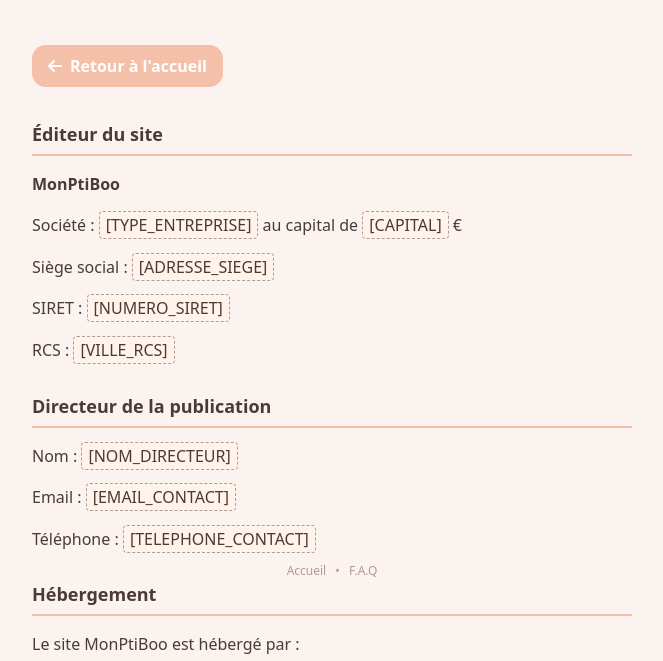
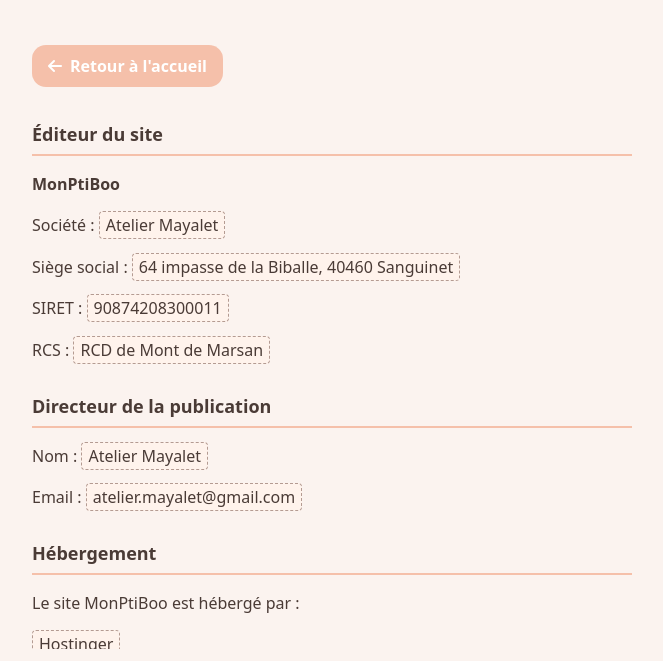
Before and after one commit to MathieuDuboy/monptiboo, a plain HTML site: page mentions.html in a window 1280 px wide. Shown: the part 139-800 px from the top of the page, without its empty margins (308-971 px from the left). Drawn offline with nearby package versions, Linux system fonts and the light colour scheme.

Commit message:
Add files via upload

```diff
--- a/mentions.html
+++ b/mentions.html
@@ -50,7 +50,10 @@
       border-radius: var(--radius);
       margin-bottom: 20px;
       font-weight: 600;
-    }
+    }   .main {
+  overflow-y: auto;
+  max-height: calc(100vh - 140px); /* Ajustez selon la hauteur de votre header/footer */
+}
   </style>
 </head>
 <body>
@@ -73,38 +76,35 @@
         <div class="legal-section">
           <h2>Éditeur du site</h2>
           <p><strong>MonPtiBoo</strong></p>
-          <p>Société : <span class="variable">[TYPE_ENTREPRISE]</span> au capital de <span class="variable">[CAPITAL]</span> €</p>
-          <p>Siège social : <span class="variable">[ADRESSE_SIEGE]</span></p>
-          <p>SIRET : <span class="variable">[NUMERO_SIRET]</span></p>
-          <p>RCS : <span class="variable">[VILLE_RCS]</span></p>
+          <p>Société : <span class="variable">Atelier Mayalet</span></p>
+          <p>Siège social : <span class="variable">64 impasse de la Biballe, 40460 Sanguinet</span></p>
+          <p>SIRET : <span class="variable">90874208300011</span></p>
+          <p>RCS : <span class="variable">RCD de Mont de Marsan</span></p>
         </div>
 
         <div class="legal-section">
           <h2>Directeur de la publication</h2>
-          <p>Nom : <span class="variable">[NOM_DIRECTEUR]</span></p>
-          <p>Email : <span class="variable">[EMAIL_CONTACT]</span></p>
-          <p>Téléphone : <span class="variable">[TELEPHONE_CONTACT]</span></p>
+          <p>Nom : <span class="variable">Atelier Mayalet</span></p>
+          <p>Email : <span class="variable">atelier.mayalet@gmail.com</span></p>
         </div>
 
         <div class="legal-section">
           <h2>Hébergement</h2>
           <p>Le site MonPtiBoo est hébergé par :</p>
-          <p><span class="variable">[NOM_HEBERGEUR]</span></p>
-          <p>Adresse : <span class="variable">[ADRESSE_HEBERGEUR]</span></p>
-          <p>Téléphone : <span class="variable">[TELEPHONE_HEBERGEUR]</span></p>
+          <p><span class="variable">Hostinger</span></p>
+          <p>Adresse : <span class="variable">61 Lordou Vironos Street, 6023 Larnaca, Chypre</span></p>
         </div>
 
         <div class="legal-section">
           <h2>Protection des données personnelles</h2>
           <p>MonPtiBoo s'engage à protéger la vie privée de ses utilisateurs.</p>
-          <p>Délégué à la protection des données : <span class="variable">[NOM_DPO]</span></p>
-          <p>Email DPO : <span class="variable">[EMAIL_DPO]</span></p>
-          <p>Conformité : RGPD - CNIL <span class="variable">[NUMERO_CNIL]</span></p>
+          <p>Délégué à la protection des données : <span class="variable">Yamina VIALES</span></p>
+          <p>Email DPO : <span class="variable">atelier.mayalet@gmail.com</span></p>
         </div>
 
         <div class="legal-section">
           <h2>Propriété intellectuelle</h2>
-          <p>L'ensemble des éléments constituant le site MonPtiBoo (textes, images, logos, etc.) est la propriété exclusive de <span class="variable">[NOM_ENTREPRISE]</span>.</p>
+          <p>L'ensemble des éléments constituant le site MonPtiBoo (textes, images, logos, etc.) est la propriété exclusive de <span class="variable">L'atelier Mayalet</span>.</p>
           <p>Toute reproduction sans autorisation est interdite.</p>
         </div>
 
@@ -122,12 +122,6 @@
       </div>
     </div>
 
-    <div class="footer">
-      <div class="links">
-        <a href="index.html">Accueil</a> •
-        <a href="faq.html">F.A.Q</a>
-      </div>
-    </div>
   </div>
 </body>
 </html>
--- a/script.js
+++ b/script.js
@@ -214,6 +214,8 @@ function handleSaveSuccess() {
         .css('background-color', '#f8f9fa')
         .attr('placeholder', 'Lien enregistré avec succès !');
 
+    $('.muted-sm').html('<b>Rappel : MonPtiBoo ne fait que créer un lien de redirection.</b> Nous n\'avons aucun accès à vos fichiers et ne les stockons pas sur nos serveurs.')
+
     showToast('✓ Sauvegarde réussie !', 'success');
     updateCTAState();
 }
@@ -287,7 +289,7 @@ async function handleInputDelete() {
 
         resetInterfaceAfterDelete();
         showToast('Lien supprimé avec succès !', 'success');
-
+        $('.muted-sm').html('<b>Astuce : Google Drive est totalement gratuit !</b><br />Creéz votre lien via les services ci-dessous')
     } catch (error) {
         console.error('Erreur suppression:', error);
         handleDeleteError();
@@ -460,6 +462,7 @@ async function loadStoredValue() {
                     $('#validateBtn').hide();
                     $('#driveInput').prop('disabled', true);
                     $('#driveInput').css('background-color', '#f8f9fa');
+                    $('.muted-sm').html('<b>Rappel : MonPtiBoo ne fait que créer un lien de redirection.</b> Nous n\'avons aucun accès à vos fichiers et ne les stockons pas sur nos serveurs.')
                 }else{
                      // y'a rien
                 setIconDefault()
```
Also changed, not shown: faq.html (+9 -9 lines), index.html (+4 -2 lines).
